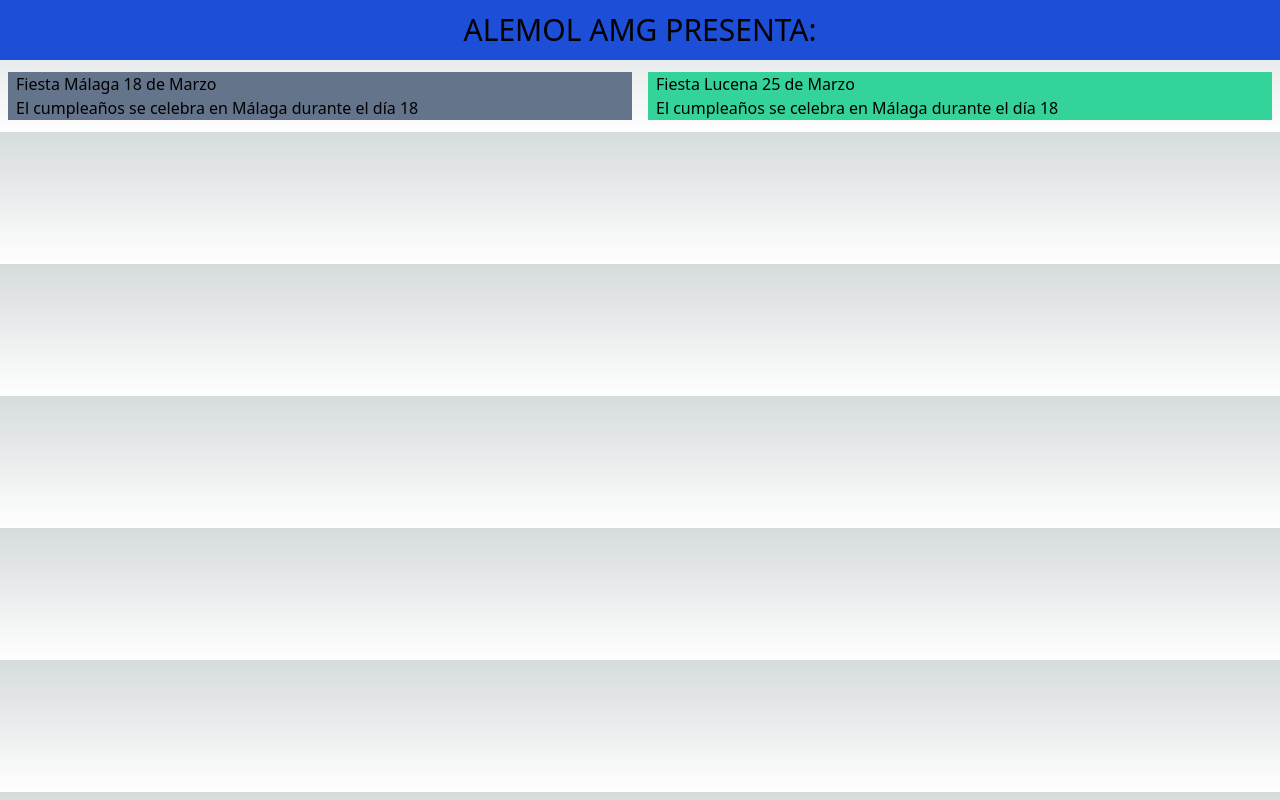
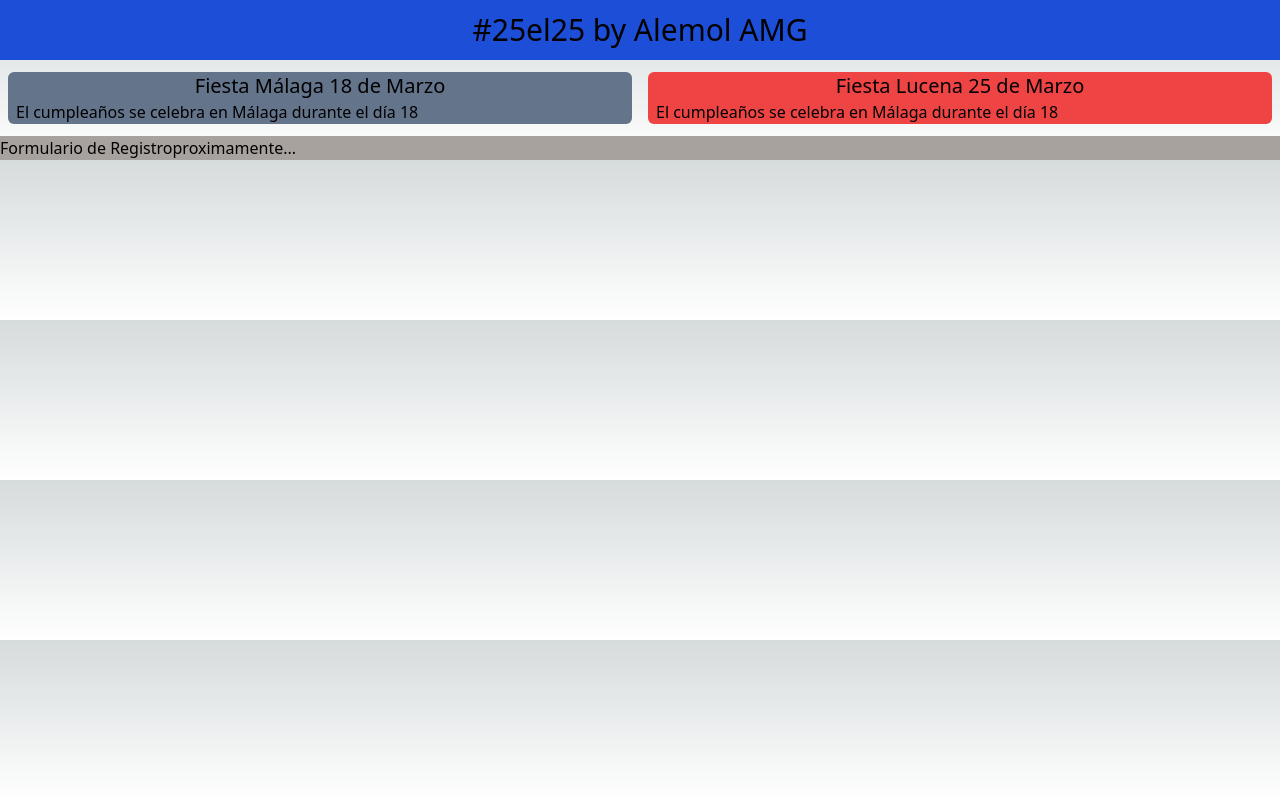
Before and after one commit to alemolamg/web-fiesta, a Next.js app: page / in a window 1280 px wide. Built offline with nearby package versions, Linux system fonts and the light colour scheme.

Commit message:
UPDATE CHANGES

```diff
--- a/pages/index.tsx
+++ b/pages/index.tsx
@@ -1,5 +1,4 @@
 import Head from 'next/head'
-import Image from 'next/image'
 import { Inter } from 'next/font/google'
 import styles from '@/styles/Home.module.css'
 import Card from '@/src/components/Card'
@@ -16,46 +15,29 @@ export default function Home() {
       </Head>
       <main className="">
         <div className='bg-blue-700 text-center'>
-          <h1 className='text-3xl py-3'>ALEMOL AMG PRESENTA:</h1>
+          <h1 className='text-3xl py-3'>#25el25 by Alemol AMG</h1>
         </div>
 
-        {/* <div className={styles.description}>
-          <p>
-            Get started by editing&nbsp;
-            <code className={styles.code}>pages/index.tsx</code>
-          </p>
-          <div>
-            <a
-              href="https://vercel.com?utm_source=create-next-app&utm_medium=default-template&utm_campaign=create-next-app"
-              target="_blank"
-              rel="noopener noreferrer"
-            >
-              By{' '}
-              <Image
-                src="/vercel.svg"
-                alt="Vercel Logo"
-                className={styles.vercelLogo}
-                width={100}
-                height={24}
-                priority
-              />
-            </a>
-          </div>
-        </div> */}
 
         {/* Tarjetas para el cumpleaños */}
-        <div className='py-3 grid grid-cols-2 content-center'>
-          <div className='bg-slate-500 px-2 mx-2 '>
+        <div className='py-3 grid md:grid-cols-2 content-evenly'>
           <Card
             titulo="Fiesta Málaga 18 de Marzo"
             description="El cumpleaños se celebra en Málaga durante el día 18"
+            className="bg-slate-500"
           ></Card>
-          </div>
-          <div className='bg-emerald-400 basis-auto px-2 mx-2'>
           <Card
             titulo="Fiesta Lucena 25 de Marzo"
             description="El cumpleaños se celebra en Málaga durante el día 18"
+            className='bg-red-500'
           ></Card>
+        </div>
+
+        {/* Formulario */}
+        <div className='flex flex-full bg-stone-400'>
+          <h2>Formulario de Registro</h2>
+          <div>
+            <p className=''>proximamente...</p>
           </div>
         </div>
 
--- a/src/components/Card.tsx
+++ b/src/components/Card.tsx
@@ -1,15 +1,15 @@
 import { FC } from "react"
 
-const Card: FC<{titulo: string, description: string}> = ({titulo,description}) => {
+const Card: FC<{ titulo: string, description: string, className: string }> = ({ titulo, description, className }) => {
+    const classStyle: string = "px-2 md:mx-2 md:rounded-md " + className
     return (
-        <>
-            <h1>{titulo}</h1>
+        <div className={classStyle}>
+            <h1 className="text-xl text-center">{titulo}</h1>
             <div>
                 {description}
             </div>
 
-        </>
-
+        </div>
     )
 }
 
```
Lines whose indentation alone changed are shown as unchanged.
